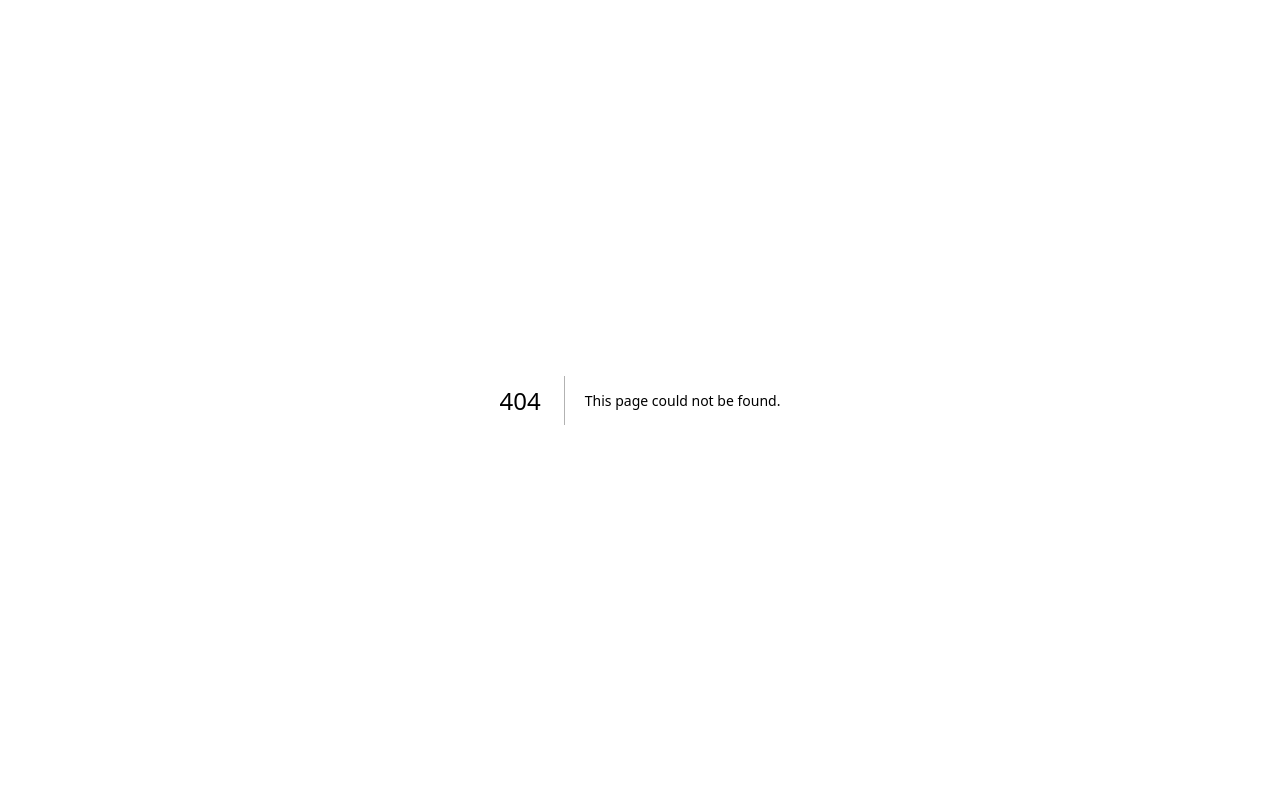
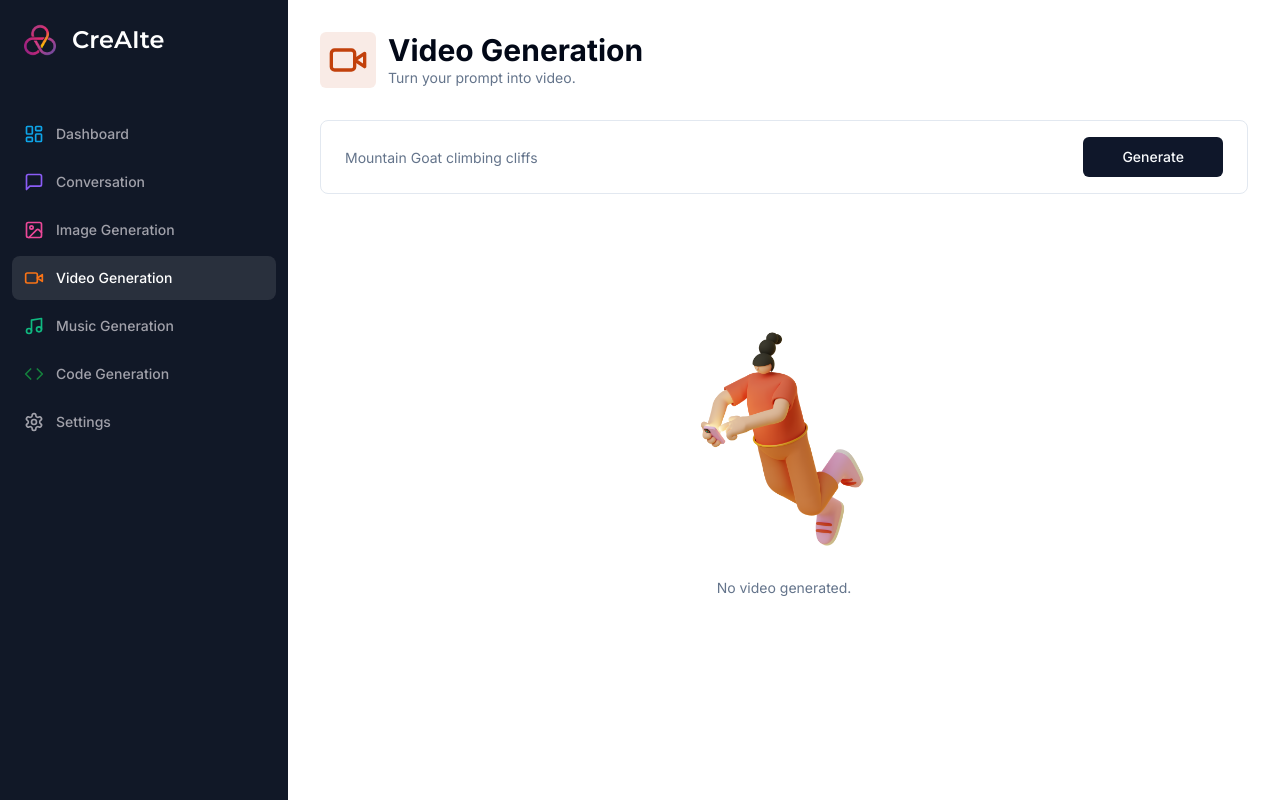
Before and after one commit to nhemgomia/creAIte, a Next.js app: page /video in a window 1280 px wide. Before the commit this address had no page. Built offline with nearby package versions, Linux system fonts and the light colour scheme.

Commit message:
feat: Implement Video Generation API

```diff
--- /dev/null
+++ b/app/(dashboard)/(routes)/video/constants.ts
@@ -0,0 +1,7 @@
+import * as z from "zod";
+
+export const formSchema = z.object({
+  prompt: z.string().min(1, {
+    message: "Video Prompt is required"
+  })
+});
--- /dev/null
+++ b/app/(dashboard)/(routes)/video/page.tsx
@@ -0,0 +1,129 @@
+"use client";
+
+import axios from "axios";
+import * as z from "zod";
+import { VideoIcon } from "lucide-react";
+import { useForm } from "react-hook-form";
+import { useRouter } from "next/navigation";
+import { useState } from "react";
+import { zodResolver } from "@hookform/resolvers/zod";
+
+import { Button } from "@/components/ui/button";
+import {
+  Form,
+  FormControl,
+  FormField,
+  FormItem
+} from "@/components/ui/form";
+import { Input } from "@/components/ui/input";
+import Heading from "@/components/heading";
+import { Empty } from "@/components/empty";
+import Loader from "@/components/loader";
+
+import { formSchema } from "./constants";
+
+const VideoPage = () => {
+  const router = useRouter();
+  const [video, setVideo] = useState<string>();
+
+  const form = useForm<z.infer<typeof formSchema>>({
+    resolver: zodResolver(formSchema),
+    defaultValues: {
+      prompt: ""
+    }
+  });
+
+  const isLoading = form.formState.isSubmitting;
+
+  const onSubmit = async (values: z.infer<typeof formSchema>) => {
+    try {
+      setVideo(undefined);
+
+      const response = await axios.post("/api/video", values);
+
+      setVideo(response.data[0]);
+
+      form.reset();
+    } catch (error: any) {
+      // TODO: Open Pro Modal
+      console.log(error);
+    } finally {
+      router.refresh();
+    }
+  }
+
+  return (
+    <div>
+      <Heading
+        title="Video Generation"
+        description="Turn your prompt into video."
+        icon={VideoIcon}
+        iconColor="text-orange-700"
+        bgColor="bg-orange-700/10"
+      />
+      <div className="px-4 lg:px-8">
+        <Form {...form}>
+          <form
+            onSubmit={form.handleSubmit(onSubmit)}
+            className="
+              rounded-lg
+              border
+              w-full
+              p-4
+              px-3
+              md:px-6
+              focus-within:shadow-sm
+              grid
+              grid-cols-12
+              gap-2
+            "
+          >
+            <FormField
+              name="prompt"
+              render={({ field }) => (
+                <FormItem className="col-span-12 lg:col-span-10">
+                  <FormControl className="m-0 p-0">
+                    <Input
+                      className="
+                        border-0
+                        outline-none
+                        focus-visible:ring-0
+                        focus-visible:ring-transparent
+                      "
+                      disabled={isLoading}
+                      placeholder="Mountain Goat climbing cliffs"
+                      {...field}
+                    />
+                  </FormControl>
+                </FormItem>
+              )}
+            />
+            <Button className="col-span-12 lg:col-span-2 w-full" disabled={isLoading}>
+              Generate
+            </Button>
+          </form>
+        </Form>
+      </div>
+      <div className="space-y-4 mt-4">
+        {isLoading && (
+          <div className="p-8 rounded-lg w-full flex items-center justify-center bg-muted">
+            <Loader />
+          </div>
+        )}
+
+        {!video && !isLoading && (
+          <div>
+            <Empty label="No video generated." />
+          </div>
+        )}
+        {video && (
+          <video className="w-full aspect-video mt-8 rounded-lg border bg-black" controls>
+            <source src={video} />
+          </video>
+        )}
+      </div>
+    </div>
+   );
+}
+
+export default VideoPage;
--- /dev/null
+++ b/app/api/video/route.ts
@@ -0,0 +1,39 @@
+import { auth } from "@clerk/nextjs";
+import { NextResponse } from "next/server";
+import Replicate from "replicate";
+
+const replicate = new Replicate({
+  auth: process.env.REPLICATE_API_TOKEN!
+});
+
+export async function POST(
+  req: Request
+) {
+  try {
+    const { userId } = auth();
+    const body = await req.json();
+    const { prompt } = body;
+
+    if (!userId) {
+      return new NextResponse("Unauthorized" , { status: 401 });
+    }
+
+    if (!prompt) {
+      return new NextResponse("Prompt is required", { status: 400 });
+    }
+
+    const response = await replicate.run(
+      "anotherjesse/zeroscope-v2-xl:9f747673945c62801b13b84701c783929c0ee784e4748ec062204894dda1a351",
+      {
+        input: {
+          prompt
+        }
+      }
+    );
+
+    return NextResponse.json(response);
+  } catch (error) {
+    console.log("VIDEO_ERROR", error);
+    return new NextResponse("Internal Error", { status: 500 });
+  }
+}
```
